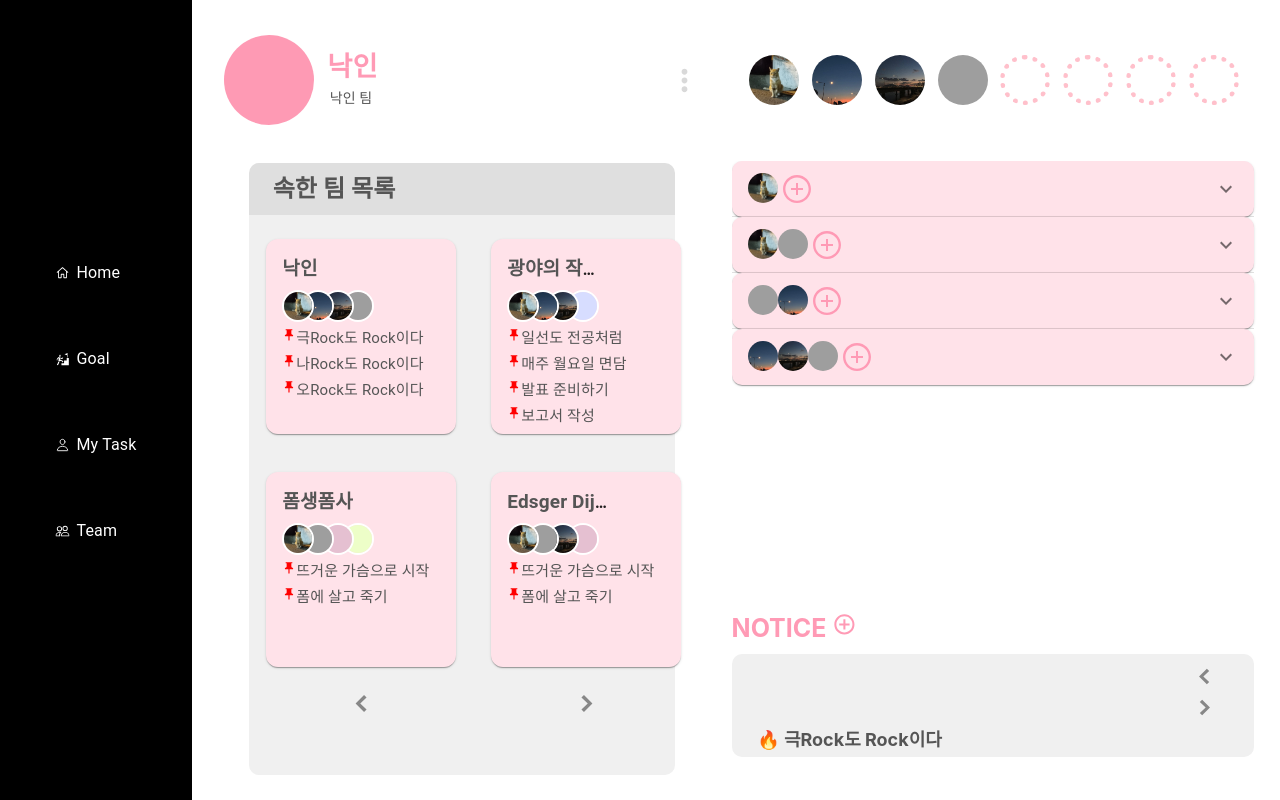
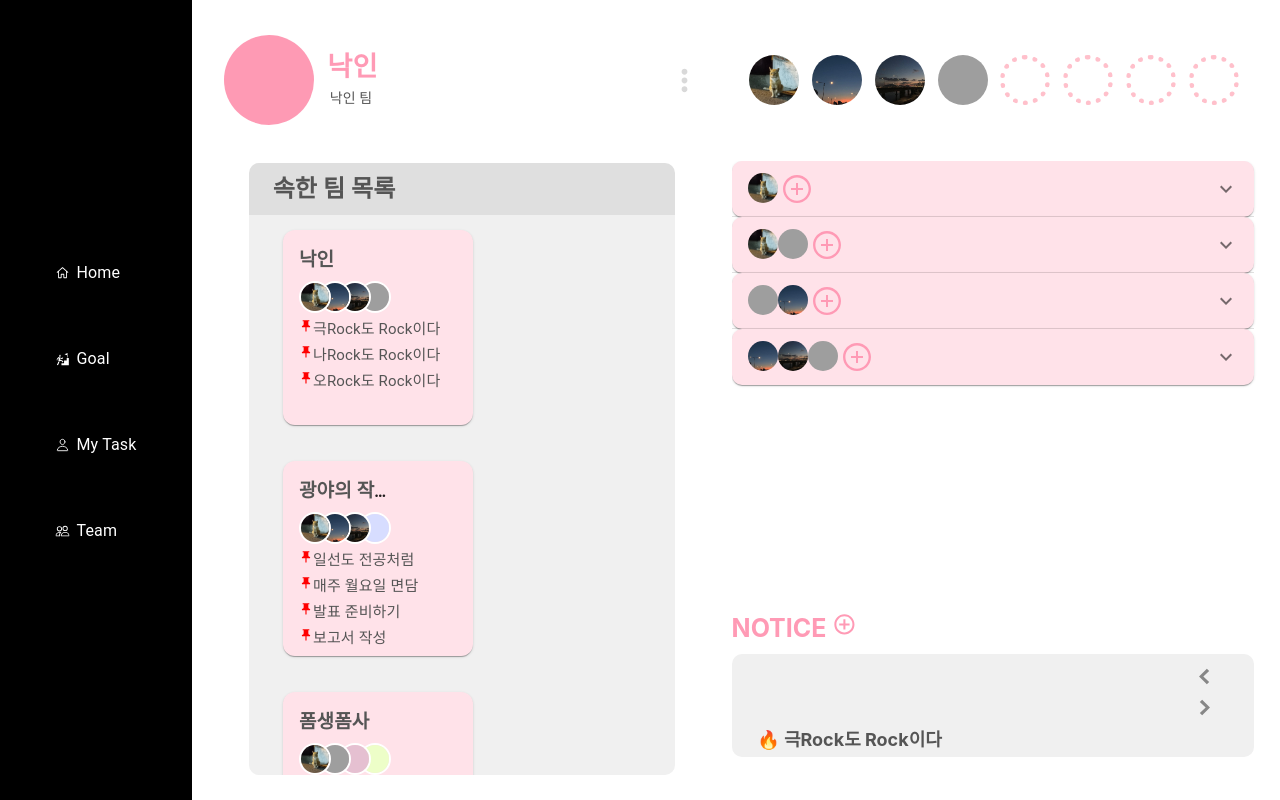
Before and after one commit to wannaseoji/ttodo, a React (Create React App) app: page /TeamLink in a window 1280 px wide. Built offline with nearby package versions, Linux system fonts and the light colour scheme; grey boxes are pictures that could not be loaded.

Commit message:
TeamEditList ui변경

```diff
--- a/src/components/TeamEditList.js
+++ b/src/components/TeamEditList.js
@@ -1,150 +1,26 @@
 import Team from "../components/Team";
-import { useState } from "react";
 import {BsPlusCircleFill} from "react-icons/bs";
-import {GoChevronLeft} from "react-icons/go";
-import {GoChevronRight} from "react-icons/go";
+import Scrollbars from 'react-custom-scrollbars';
 
 function TeamEditList({onShowModal, teamData, changeCurTeamIdx, member}) {
-
-    const [limit, setLimit] = useState(4);
-    const [page, setPage] = useState(1);
-    const offset = (page - 1) * limit;
-    let count = teamData.length; //팀의 개수
-    let maxCount = (count / 4); //총 페이지 개수
-    if(count / 4 > 0) {
-        maxCount += 1;
-    }
-    console.log(count)
-    maxCount = parseInt(maxCount);
-
-    var list;
-    list = teamData.slice(offset, offset + limit);
-
     return (
-        <table width="450px" height="490px" style={{marginLeft:"auto", marginRight:"auto", tableLayout:"fixed"}}>
-        {
-            list.length === 0 ?
-            <><thead>
-                <tr>
-                    <td width="225px" height="230px">
-                        <center>{<button style={{border:"0", outline:"0"}} onClick={onShowModal}><BsPlusCircleFill size="60" color="#FEA4BC" /></button>}</center>
-                    </td >
-                    <td width="225px" height="230px"> </td>
-                </tr>
-                <tr>
-                    <td width="225px" height="230px"> </td>
-                    <td width="225px" height="230px"> </td>
-                </tr>
-            </thead><tbody></tbody></> : <><thead><tr><td></td></tr></thead><tbody></tbody></>
-        }
-        {
-            list.length === 1 ?
-                <><thead>
-                    <tr>
-                        <td width="225px" height="230px">
-                            <center><button onClick={()=>changeCurTeamIdx(offset)}>{<Team key={offset} data={list[0]} memberData={member}/>}</button></center>
-                        </td >
-                        <td width="225px" height="230px">
-                            <center>{<button onClick={onShowModal}><BsPlusCircleFill size="60" color="#FEA4BC" /></button>}</center>
-                        </td>
-                    </tr>
-                    <tr>
-                        <td width="225px" height="230px"></td>
-                        <td width="225px" height="230px"></td>
-                    </tr>
-                </thead><tbody></tbody></> : <><thead><tr><td></td></tr></thead><tbody></tbody></>
-        }
-        {
-            list.length === 2 ?
-            <><thead>
-                <tr>
-                    <td width="225px" height="230px">
-                        <center><button onClick={()=>changeCurTeamIdx(offset)}>{<Team key={offset} data={list[0]} memberData={member}/>}</button></center>
-                    </td >
-                    <td width="225px" height="230px">
-                        <center><button onClick={()=>changeCurTeamIdx(offset+1)}>{<Team key={offset+1} data={list[1]} memberData={member}/>}</button></center>
-                    </td>
-                </tr>
-                <tr>
-                    <td width="225px" height="230px">
-                        <center>{<button onClick={onShowModal}><BsPlusCircleFill size="60" color="#FEA4BC" /></button>}</center>
-                    </td>
-                    <td width="225px" height="230px"></td>
-                </tr>
-            </thead><tbody></tbody></> : <><thead><tr><td></td></tr></thead><tbody></tbody></>
-        }
-        {
-            list.length === 3 ?
-            <><thead>
-                <tr>
-                    <td width="225px" height="230px">
-                        <center><button onClick={()=>changeCurTeamIdx(offset)}>{<Team key={offset} data={list[0]} memberData={member}/>}</button></center>
-                    </td >
-                    <td width="225px" height="230px">
-                        <center><button onClick={()=>changeCurTeamIdx(offset+1)}>{<Team key={offset+1} data={list[1]} memberData={member}/>}</button></center>
-                    </td>
-                </tr>
-                <tr>
-                    <td width="225px" height="230px">
-                        <center><button onClick={()=>changeCurTeamIdx(offset+2)}>{<Team key={offset+2} data={list[2]} memberData={member}/>}</button></center>
-                    </td>
-                    <td width="225px" height="230px">
-                        <center>{<button onClick={onShowModal}><BsPlusCircleFill size="60" color="#FEA4BC" /></button>}</center>
-                    </td>
-                </tr>
-            </thead><tbody></tbody></> : <><thead><tr><td></td></tr></thead><tbody></tbody></>
-        }
-        {
-            list.length === 4 ?
-            <><thead>
-                <tr>
-                    <td width="225px" height="230px">
-                        <center><button onClick={()=>changeCurTeamIdx(offset)}>{<Team key={offset} data={list[0]} memberData={member}/>}</button></center>
-                    </td >
-                    <td width="225px" height="230px">
-                        <center><button onClick={()=>changeCurTeamIdx(offset+1)}>{<Team key={offset+1} data={list[1]} memberData={member}/>}</button></center>
-                    </td>
-                </tr>
-                <tr>
-                    <td width="225px" height="230px">
-                        <center><button onClick={()=>changeCurTeamIdx(offset+2)}>{<Team key={offset+2} data={list[2]} memberData={member}/>}</button></center>
-                    </td>
-                    <td width="225px" height="230px">
-                        <center><button onClick={()=>changeCurTeamIdx(offset+3)}>{<Team key={offset+3} data={list[3]} memberData={member}/>}</button></center>
-                    </td>
-                </tr>
-            </thead><tbody></tbody></> : <><thead><tr><td></td></tr></thead><tbody></tbody></>
-        }
-        {
-            <><thead></thead>
-            <tbody>
-            <tr>
-                <td width="225px" height="29px">
-                    <center>
-                        <GoChevronLeft size="27" color="#878787"
-                            onClick={() => {
-                                if(page !== 1) {
-                                    setPage(page - 1);
-                                }
-                            }}
-                        />
-                    </center>
-                </td>
-                <td width="225px" height="29px">
-                    <center>
-                        <GoChevronRight size="27" color="#878787"
-                            onClick={ () => {
-                                if(page !== maxCount) { //즉 페이지 이동을 할 수 있는 경우,
-                                    setPage(page + 1);
-                                }
-                            }}
-                        />
-                    </center>
-                </td>
-            </tr>
-            </tbody></>
-        }
-        </table>
+        <>
+        <Scrollbars thumbSize={90} autoHeightMax={"70vh"} autoHeight={true}>
+            {
+                teamData.map((v,i) => (
+                    <div style={{width:"190", height:"195", display:"inline", float:"left", marginLeft:"1.5vw"}}>
+                        <button onClick={()=>changeCurTeamIdx(i)}>{<Team key={i} data={v} memberData={member}/>}</button>
+                    </div>
+                )
+                )
+            }
+            {
+                <div style={{width:"190", height:"195", display:"inline", float:"left", marginLeft:"6.3vw", marginTop:"12vh", marginBottom:"12vh"}}>
+                    <center><button onClick={onShowModal}><BsPlusCircleFill size="60" color="#FEA4BC" /></button></center>
+                </div>
+            }
+        </Scrollbars>
+        </>
     )
 }
 
```
